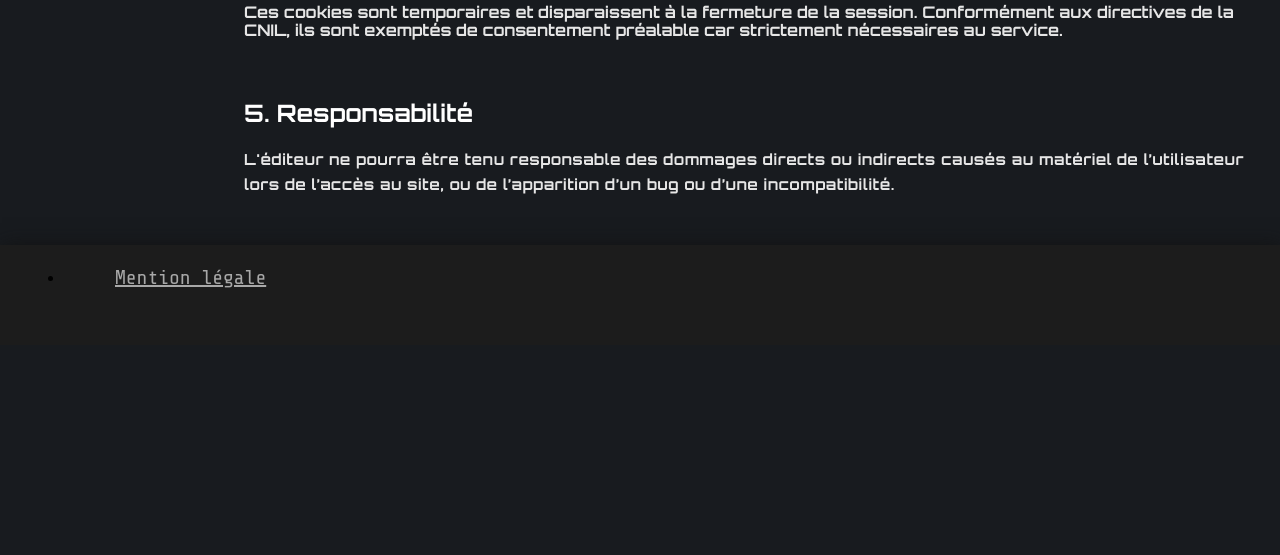
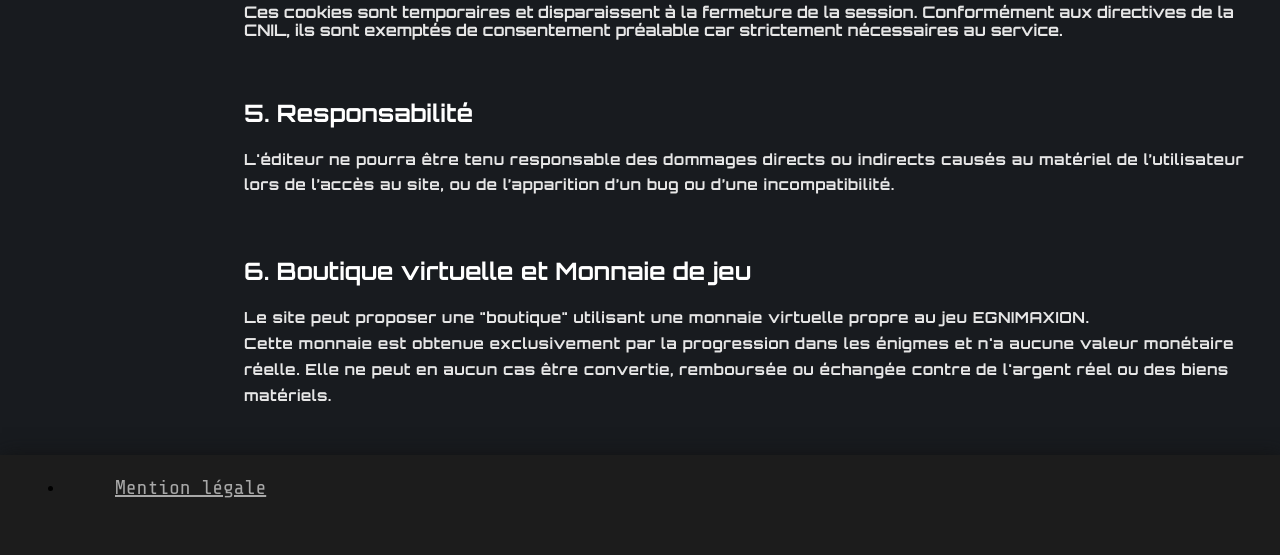
Before and after one commit to kamisoriss/egnimaxion, a PHP site: page /mention_legal.php in a window 1280 px wide. Shown: the part 1089-1644 px from the top of the page. Before the commit the page ends 1377 px from the top, so only its background shows below. Run offline with PHP 8.4, Linux system fonts and the light colour scheme.

Commit message:
ajoute mention legal

```diff
--- a/mention_legal.php
+++ b/mention_legal.php
@@ -55,6 +55,12 @@ include ('nav.php');
             <h2>5. Responsabilité</h2>
             <p>L'éditeur ne pourra être tenu responsable des dommages directs ou indirects causés au matériel de l’utilisateur lors de l’accès au site, ou de l’apparition d’un bug ou d’une incompatibilité.</p>
         </section>
+        <section>
+            <h2>6. Boutique virtuelle et Monnaie de jeu</h2>
+            <p>Le site peut proposer une "boutique" utilisant une monnaie virtuelle propre au jeu EGNIMAXION.
+                <br>Cette monnaie est obtenue exclusivement par la progression dans les énigmes et n'a <strong>aucune valeur monétaire réelle</strong>.
+                Elle ne peut en aucun cas être convertie, remboursée ou échangée contre de l'argent réel ou des biens matériels.</p>
+        </section>
     </div>
 </main>
 <footer>
```
